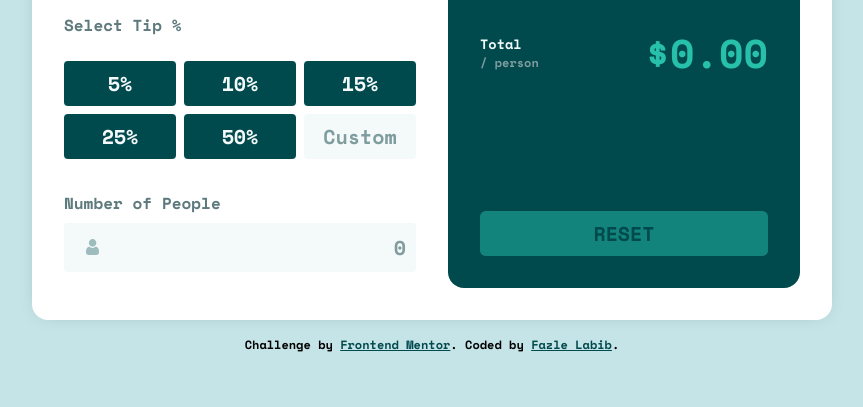
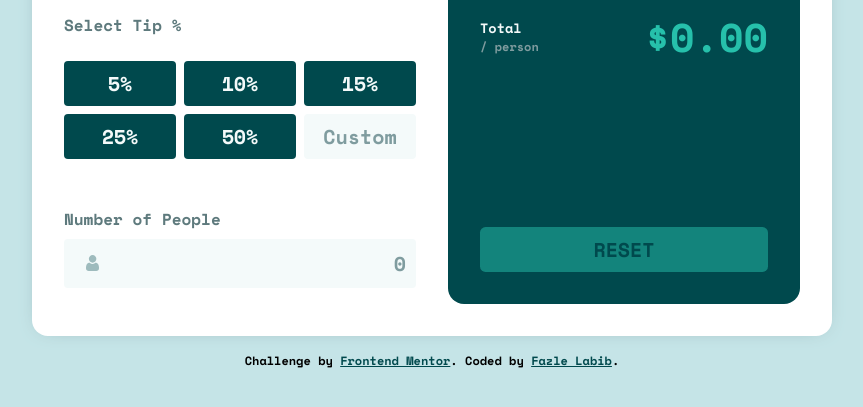
Before and after one commit to FazleLabib/frontend-mentor-tip-calculator-app, a plain HTML site: page index.html in a window 1280 px wide. Shown: the part 365-772 px from the top of the page, without its empty margins (208-1071 px from the left). Drawn offline with nearby package versions, Linux system fonts and the light colour scheme.

Commit message:
Update HTML

```diff
--- a/index.html
+++ b/index.html
@@ -36,7 +36,7 @@
               <input class="text-input" type="text" id="total-bill" name="total-bill" placeholder="0">
             </div>
 
-            <div id="tip-input form-input">
+            <div id="tip-input" class="form-input">
               <div class="labels">
                 <label class="form-label" for="tip-percentage">Select Tip %</label>
                 <h2 class="hidden" id="custom-error">Must be a number</h2>
```
